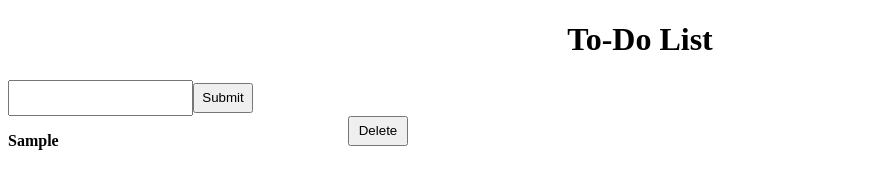
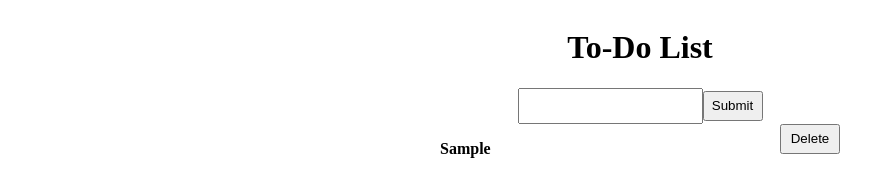
Before and after one commit to acciojob/todo-react-NevilKumar2002, a React app: page / in a window 1280 px wide. Both pictures are taken after typing "Sample" into the empty fields and a click on the button "Submit". Shown: the whole page, without its empty margins (0-895 px from the left). Built offline with nearby package versions, Linux system fonts and the light colour scheme.

Commit message:
First commit

```diff
--- a/src/components/App.js
+++ b/src/components/App.js
@@ -1,14 +1,47 @@
 
-import React from "react";
+import React,{useState}from "react";
 import './../styles/App.css';
-import Project from "./Project";
+// import Project from "./Project";
 
 const App = () => {
+  const [name, SetName]= useState("");
+  const[todolist, Settodolist]= useState([]);
+  function updateTask(e){
+    e.preventDefault();
+    Settodolist([...todolist, name])
+    SetName("");
+ }
+ function handleDelete(index){
+     // console.log("item to be deleted", index)
+     const newSetTodoList= todolist.filter((value,position)=> position!=index);
+     Settodolist(newSetTodoList);
+ }
   return (
-    <div>
-        {/* Do not remove the main div */}
+    // <h1>nevil Kumar</h1>
+    <div className="todoitems">
         <h1>To-Do List</h1>
-        <Project />
+        <div className="originalTodo">
+            <form onSubmit={updateTask}>
+                <input type="text" onChange={(e)=>SetName(e.target.value)}  value={name}/>
+                <button type="submit">Submit</button>
+                </form>
+                </div>
+
+             <div className="todos" >
+              {
+                todolist.map( (item, index)=> (
+                   <div className="list">
+                    <div style={{display:"flex",justifyContent:"space-between", width:"400px" }}>
+                    <p><strong>{item}</strong></p>
+                    <button onClick={()=> handleDelete(index)}> Delete</button>
+                    </div>
+                    </div>
+
+                ))
+}
+                </div>
+
+
     </div>
   )
 }
--- a/src/components/Project.js
+++ /dev/null
@@ -1,39 +0,0 @@
-import React,{useState} from "react";
-const Project=()=>{
-    const [name, SetName]= useState("");
-    const[todolist, Settodolist]= useState([])
-    // console.log(name)
-    function updateTask(e){
-       e.preventDefault();
-       Settodolist([...todolist, name])
-       SetName("");
-    }
-    function handleDelete(index){
-        // console.log("item to be deleted", index)
-        const newSetTodoList= todolist.filter((value,position)=> position!=index);
-        Settodolist(newSetTodoList);
-    }
-    return(
-        <div className="originalTodo">
-            <form onSubmit={updateTask}>
-                <input type="text" onChange={(e)=>SetName(e.target.value)}  value={name}/>
-                <button type="submit">Submit</button>
-                </form>
-              {
-                todolist.map( (item, index)=> (
-                   <div className="list">
-                    <div style={{display:"flex",justifyContent:"space-between", width:"400px" }}>
-                    <p><strong>{item}</strong></p>
-                    <button onClick={()=> handleDelete(index)}> Delete</button>
-                    </div>
-                    </div>
-                ))
-              }
-        </div>
-    )
-}
-export default Project;
-{/* <ul>
-<li>{item}</li>
-<button onClick={()=> handleDelete(index)}> Delete</button>
-</ul> */}
--- a/src/styles/App.css
+++ b/src/styles/App.css
@@ -12,7 +12,7 @@ h1{
 }
 .originalTodo{
     /* border:2px solid red; */
-    /* display:flex; */
+    display:flex;
     /* align-items: center; */
     justify-content:center;
     left:30vw;
@@ -21,3 +21,13 @@ h1{
     display: flex;
     flex-direction: column;
 }
+.todoitems{
+    display:flex;
+    flex-direction: column;
+    justify-content: center;
+    /* border: 2px solid red; */
+}
+.todos{
+    /* border:2px solid red; */
+    margin: auto;
+}
```
